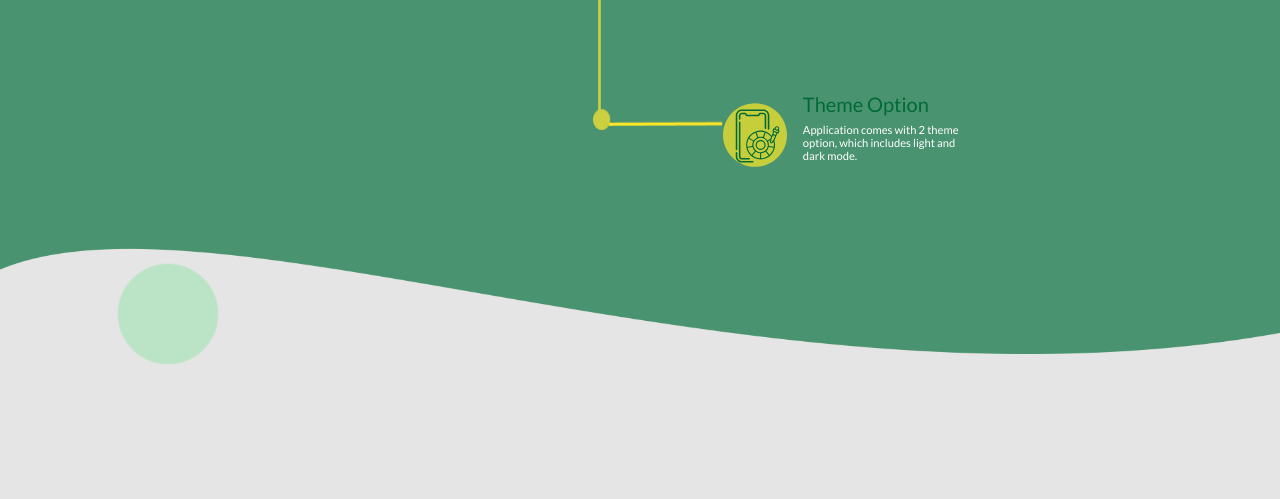
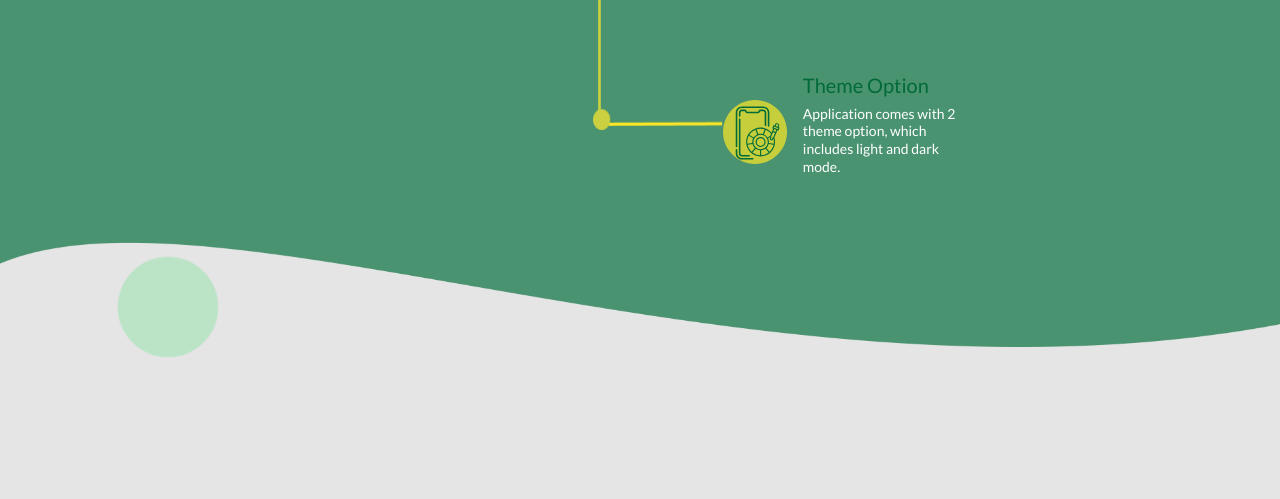
Before and after one commit to Folatitude/odour-detector-inator, a PHP site: page / in a window 1280 px wide. Shown: the part 1403-1902 px from the top of the page. Run offline with PHP 8.4, Linux system fonts and the light colour scheme; data that the repository does not hold is empty; some libraries are stand-ins or nearby versions.

Commit message:
bug fixes

```diff
--- a/assets/css/style.css
+++ b/assets/css/style.css
@@ -216,8 +216,8 @@ line-height: 1.1rem;
 }
 .icon-body{
   font-weight: normal;
-  font-size: 0.7rem;
-  line-height: 0.8rem;
+  font-size: 0.874rem;
+  line-height: 1.1rem;
   max-width: 59%;
 }
 .footer-styles{
@@ -278,7 +278,7 @@ line-height: 0.8rem;
   }
   .ellipse-5{
     position: absolute;
-    top: 100%;
+    top: 105%;
     left: 10%;
     width: 4rem;
   }
@@ -453,7 +453,13 @@ line-height: 0.8rem;
       right: 2rem;
     }
     #icon-positioning{
-      margin-bottom: 7rem;
+      margin-bottom: 4.5rem;
+    }
+    .special{
+      margin-bottom: 4rem;
+    }
+    .special-2{
+      margin-top: 3rem;
     }
     .logo{
       width: 5rem;
--- a/index.php
+++ b/index.php
@@ -192,7 +192,7 @@
           <div
             class="col-12 col-md-4 text-md-left px-0 pb-md-3 offset-3 offset-sm-3 offset-md-0"
           >
-            <div class="icon d-flex" id="icon-positioning">
+            <div class="icon d-flex special">
               <img
                 src="./assets/img/Group2.svg"
                 alt=""
@@ -209,7 +209,7 @@
               </div>
             </div>
 
-            <div class="icon d-flex" id="icon-positioning">
+            <div class="icon d-flex special-2" id="icon-positioning">
               <img
                 src="./assets/img/Group3.svg"
                 alt=""
@@ -302,7 +302,7 @@
           class="img-fluid d-none d-md-block footer-ellipse animate__bounceInUp animate__animated wow"
         />
         <div
-          class="col-12 col-md-5 order-3 order-md-1 text-center pt-md-5 pl-md-5 animate__pulse animate__animated wow animate__slower"
+          class="col-12 col-md- order-3 order-md-1 text-center pt-md-5 pl-md-5 animate__pulse animate__animated wow animate__slower"
         >
           <h3 class="text-white family-1 brand-name text-md-left">
             Be Part Of The First To Know When The App Is Out
```
